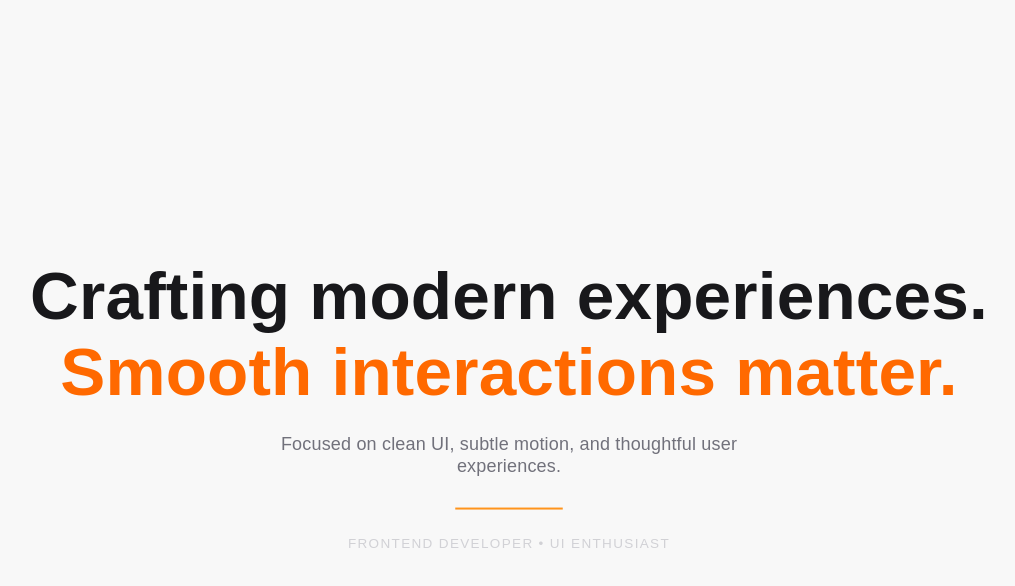
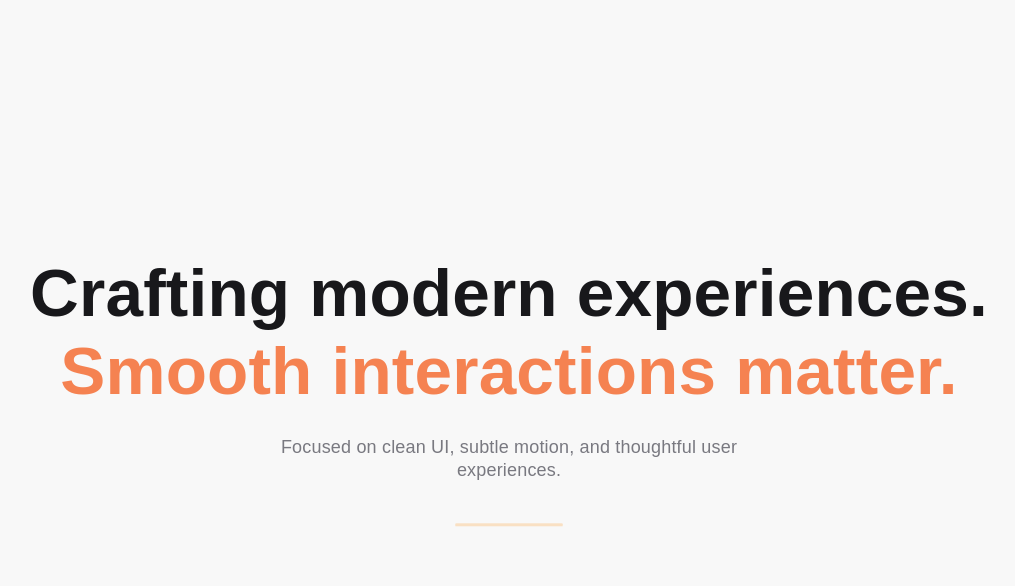
Before and after one commit to rou-nak-cloud/Dev.Portfolios, a React (Vite) app in the folder Portfolio_v3.1/: page / in a window 1280 px wide. Shown: the top 586 px of the page, without its empty margins (131-1146 px from the left). Built offline with nearby package versions, Linux system fonts and the light colour scheme; a web font is replaced by a local one.

Commit message:
Loader customization

```diff
--- a/Portfolio_v3.1/src/utilities/Loader.jsx
+++ b/Portfolio_v3.1/src/utilities/Loader.jsx
@@ -22,12 +22,12 @@ export default function Loader({ onComplete }) {
 
     tl.to(barRef.current, {
       scaleX: 1,
-      duration: 1,
+      duration: 0.9,
       ease: "expo.inOut",
     })
       .to(".loader-text", {
         opacity: 0,
-        duration: 0.3,
+        duration: 0.7,
       })
       .to(".loader-text", {
         display: "none",
@@ -42,7 +42,7 @@ export default function Loader({ onComplete }) {
         opacity: 1,
         y: 0,
         stagger: 0.25,
-        duration: 0.8,
+        duration: 1,
         ease: "power3.out",
       });
   };
@@ -96,9 +96,16 @@ export default function Loader({ onComplete }) {
       </h1>
 
       {/*  SMALL STATUS TEXT */}
-      <p className="loader-text font-cabinet absolute top-[60%] text-sm text-zinc-500 tracking-wide">
+      <p className="loader-text font-melodrama absolute top-[60%] text-lg text-orange-600/90 tracking-widest">
         Loading Portfolio...
       </p>
+      <span className="text-[22px] font-cabinet absolute bottom-25 left-20 font-bold uppercase tracking-normal text-zinc-500/50">
+        Step{" "}
+        <span className="font-melodrama text-zinc-500 text-[20px] pl-1">
+          {" "}
+          00
+        </span>
+      </span>
 
       {/*  REVEAL CONTENT */}
       <div className="loader-content absolute inset-0 bg-[#f8f8f8] flex flex-col items-center justify-center scale-x-0 origin-left">
@@ -107,12 +114,12 @@ export default function Loader({ onComplete }) {
           Crafting modern experiences.
         </p>
 
-        <p className="reveal-line opacity-0 translate-y-6 text-4xl md:text-6xl font-semibold text-orange-500 text-center mt-2">
+        <p className="reveal-line opacity-0 translate-y-6 text-4xl md:text-6xl font-semibold text-orange-600/70 text-center mt-2">
           Smooth interactions matter.
         </p>
 
         {/*  SUB TEXT (NEW) */}
-        <p className="reveal-line opacity-0 translate-y-6 text-sm md:text-base text-zinc-500 text-center mt-6 max-w-md leading-tight font-melodrama">
+        <p className="reveal-line opacity-0 translate-y-6 text-sm md:text-base text-zinc-600 text-center mt-6 max-w-md leading-tight font-melodrama">
           Focused on clean UI, subtle motion, and thoughtful user experiences.
         </p>
 
@@ -120,7 +127,7 @@ export default function Loader({ onComplete }) {
         <div className="reveal-line opacity-0 translate-y-6 w-24 h-0.5 bg-orange-400 mt-6 rounded-full"></div>
 
         {/*  FOOT TEXT */}
-        <p className="reveal-line opacity-0 font-cabinet translate-y-6 text-xs tracking-widest text-zinc-400 mt-3">
+        <p className="reveal-line opacity-0 font-cabinet translate-y-6 text-sm tracking-widest text-zinc-500 mt-3">
           FRONTEND DEVELOPER • UI ENTHUSIAST
         </p>
       </div>
```
